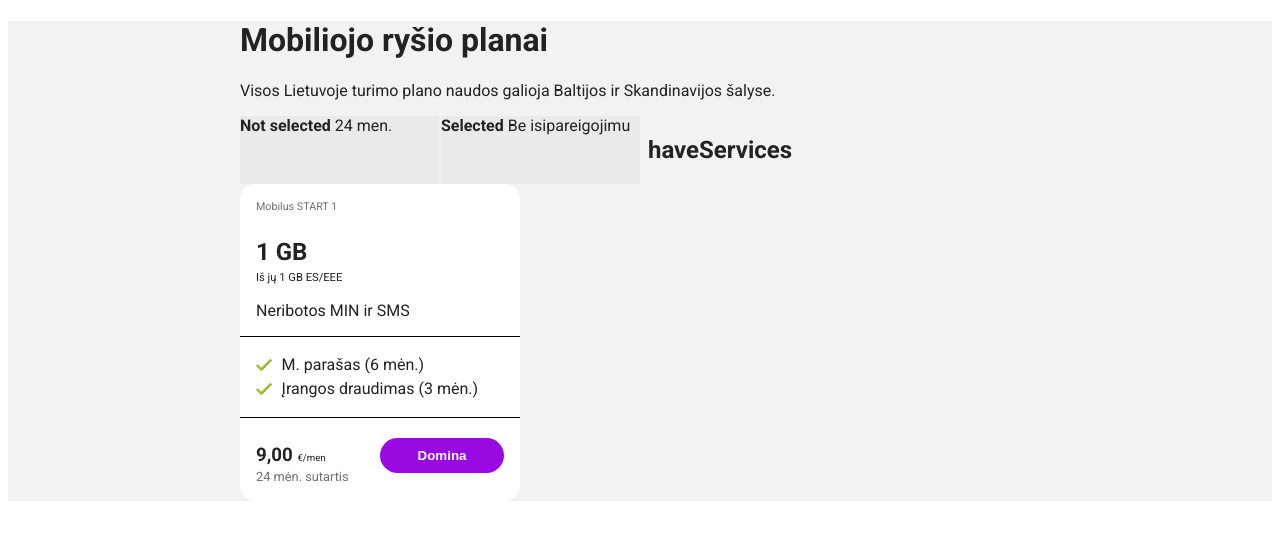
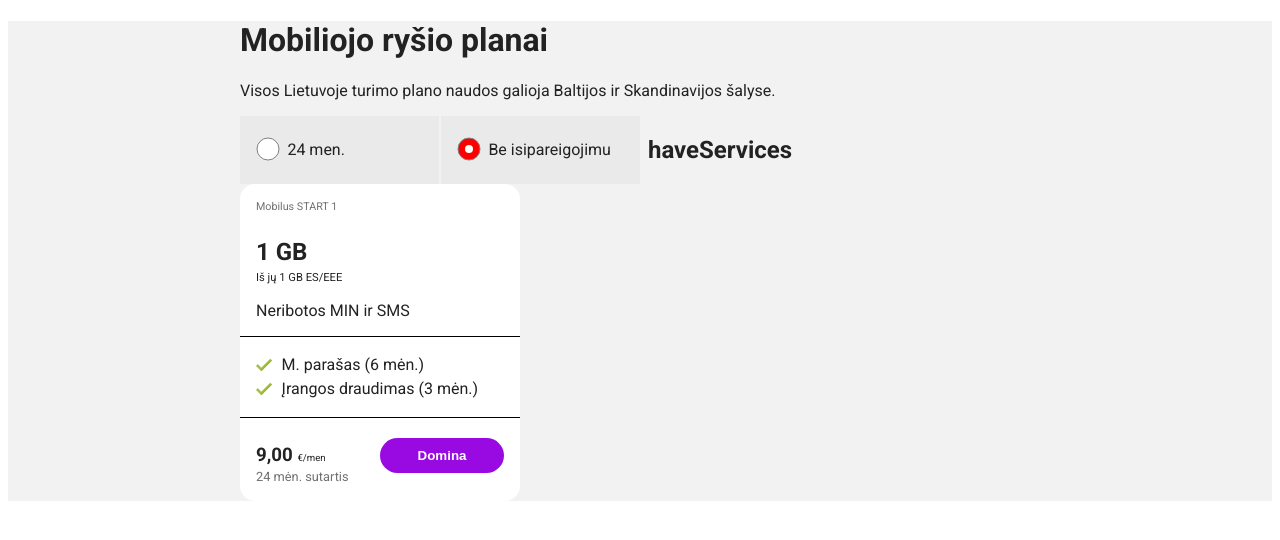
Before and after one commit to MariusCodeAcademy/mobile-plans, a React (Create React App) app: page / in a window 1280 px wide. Shown: the top 540 px of the page. Built offline with nearby package versions, Linux system fonts and the light colour scheme.

Commit message:
custom radio works with svg

```diff
--- a/src/App.css
+++ b/src/App.css
@@ -110,3 +110,14 @@
   background-color: rgba(34, 34, 34, 0.04);
   flex-basis: 50%;
 }
+
+.radio-container {
+  display: flex;
+  align-items: center;
+  height: 100%;
+  margin-left: 1rem;
+  cursor: pointer;
+}
+.radio-container svg {
+  margin-right: 0.4rem;
+}
--- a/src/App.jsx
+++ b/src/App.jsx
@@ -15,7 +15,11 @@ class App extends Component {
     console.log('radio was pressed');
     console.log(val);
     // jei gaunu commit tai nustatau busena  i atitinkama
-
+    if (val === 'commit') {
+      this.setState({ beIsipareiojimu: false });
+    } else {
+      this.setState({ beIsipareiojimu: true });
+    }
     // arba priesingai
   };
 
--- a/src/components/comitment.jsx
+++ b/src/components/comitment.jsx
@@ -6,7 +6,6 @@ class Comitment extends Component {
     return (
       <div className="commitment-component">
         <div className="c__selection">
-          <span className="c__select">
           <CustomRadio
             value="commit"
             checked={!this.props.noCommitment}
@@ -14,7 +13,6 @@ class Comitment extends Component {
           >
             24 men.
           </CustomRadio>
-          </span>
         </div>
         <div className="c__selection">
           <span className="c__select">
--- a/src/components/common/customRadio.jsx
+++ b/src/components/common/customRadio.jsx
@@ -1,7 +1,18 @@
 const CustomRadio = (props) => {
   return (
     <div onClick={() => props.onClick(props.value)} className="radio-container">
-      {!props.checked ? <strong>Not selected</strong> : <strong>Selected</strong>}
+      {!props.checked ? (
+        <svg height="25" width="25">
+          <circle cx="12" cy="12" r="11" stroke="gray" stroke-width="1" fill="white" />
+          Sorry, your browser does not support inline SVG.
+        </svg>
+      ) : (
+        <svg height="25" width="25">
+          <circle cx="12" cy="12" r="11" stroke="gray" stroke-width="1" fill="red" />
+          <circle cx="12" cy="12" r="4" fill="white" />
+          Sorry, your browser does not support inline SVG.
+        </svg>
+      )}
       <span> {props.children}</span>
     </div>
   );
```
Lines whose indentation alone changed are shown as unchanged.
